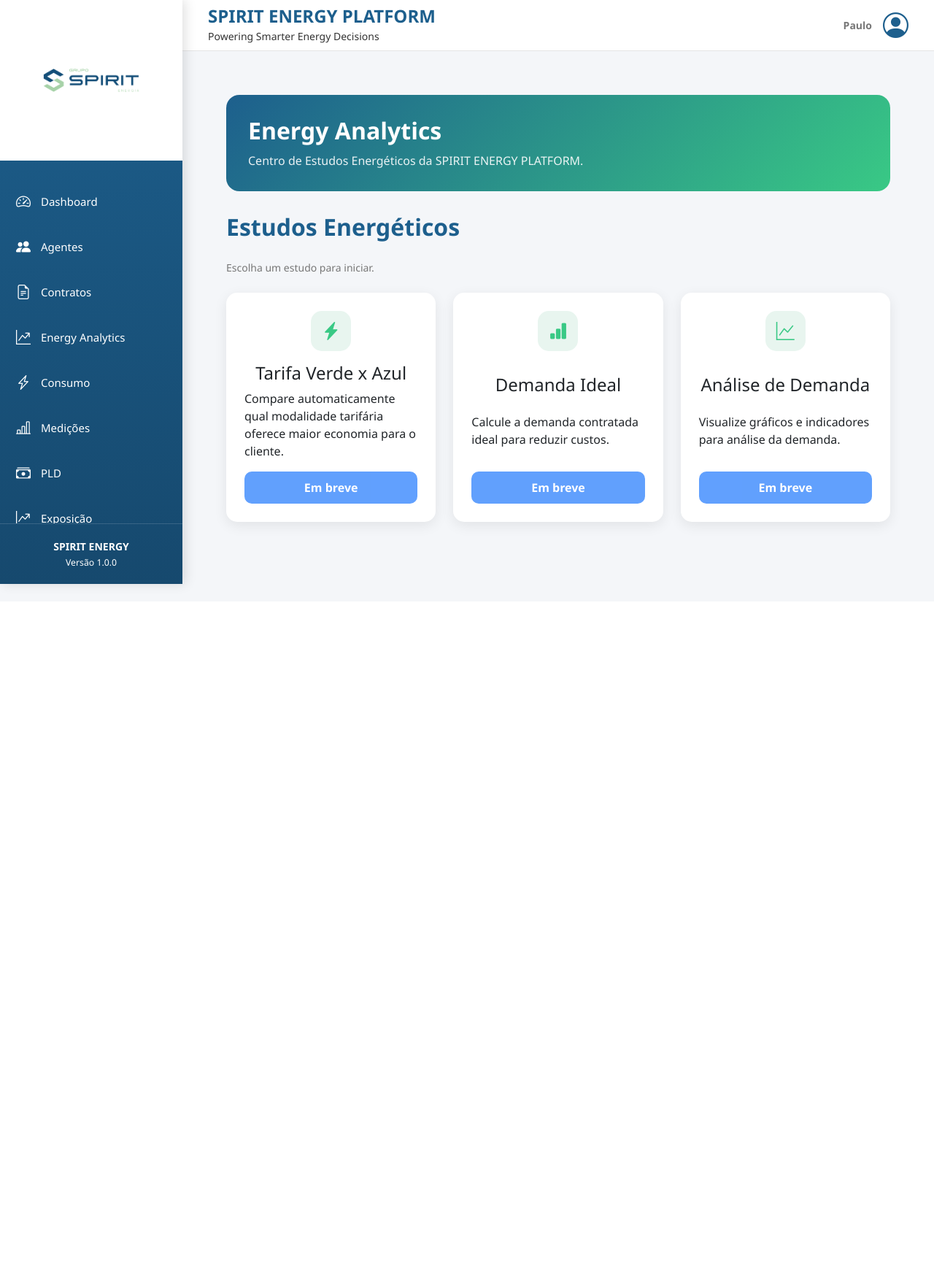
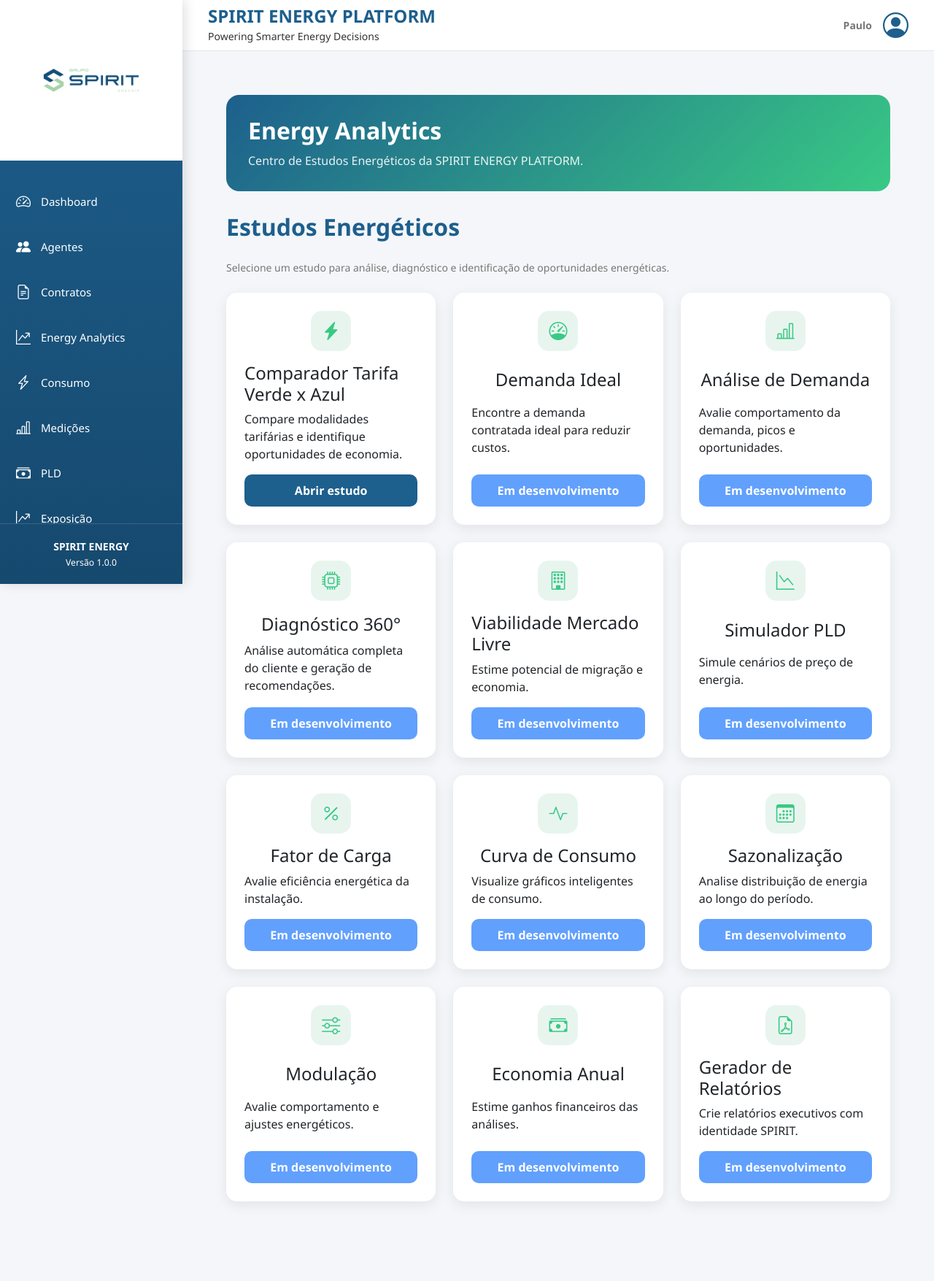
Before and after one commit to paulomeneghelli/spirit-energy-platform, a Flask app: page /energy-analytics in a window 1280 px wide. Shown: the whole page at 73% size. Before the commit the page ends 812 px from the top, so only its background shows below. Run offline with Flask 3, Linux system fonts and the light colour scheme.

Commit message:
Estrutura inicial do Energy Analytics HUB

```diff
--- a/backend/routes/energy_analytics.py
+++ b/backend/routes/energy_analytics.py
@@ -1,4 +1,5 @@
 from flask import Blueprint, render_template
+
 
 energy_analytics_bp = Blueprint(
     "energy_analytics",
@@ -16,6 +17,7 @@ def energy_analytics():
 
 @energy_analytics_bp.route("/energy-analytics/tarifa-verde-azul")
 def tarifa_verde_azul():
+
     return render_template(
         "analytics/tarifa_verde_azul.html"
     )
--- a/backend/templates/energy_analytics.html
+++ b/backend/templates/energy_analytics.html
@@ -4,15 +4,20 @@
 
 <div class="page fade-in">
 
+
     <div class="energy-banner">
 
-        <h2>Energy Analytics</h2>
+        <h2>
+            Energy Analytics
+        </h2>
 
         <p>
             Centro de Estudos Energéticos da SPIRIT ENERGY PLATFORM.
         </p>
 
     </div>
+
+
 
     <div class="mb-4">
 
@@ -21,12 +26,18 @@
         </h2>
 
         <p class="subtitle">
-            Escolha um estudo para iniciar.
+            Selecione um estudo para análise, diagnóstico
+            e identificação de oportunidades energéticas.
         </p>
 
     </div>
 
+
+
+
     <div class="row">
+
+
 
         <div class="col-lg-4 mb-4">
 
@@ -36,67 +47,342 @@
                     <i class="bi bi-lightning-charge-fill"></i>
                 </div>
 
-                <h4>Tarifa Verde x Azul</h4>
+                <h4>
+                    Comparador Tarifa Verde x Azul
+                </h4>
 
                 <p>
-                    Compare automaticamente qual modalidade tarifária oferece
-                    maior economia para o cliente.
+                    Compare modalidades tarifárias e identifique
+                    oportunidades de economia.
+                </p>
+
+                <a href="/energy-analytics/tarifa-verde-azul"
+                   class="btn btn-primary w-100">
+
+                    Abrir estudo
+
+                </a>
+
+            </div>
+
+        </div>
+
+
+
+
+
+        <div class="col-lg-4 mb-4">
+
+            <div class="card indicator-card h-100">
+
+                <div class="indicator-icon mb-3">
+                    <i class="bi bi-speedometer"></i>
+                </div>
+
+                <h4>
+                    Demanda Ideal
+                </h4>
+
+                <p>
+                    Encontre a demanda contratada ideal
+                    para reduzir custos.
                 </p>
 
                 <button class="btn btn-primary w-100" disabled>
-                    Em breve
+                    Em desenvolvimento
                 </button>
 
             </div>
 
         </div>
 
+
+
+
+
         <div class="col-lg-4 mb-4">
 
             <div class="card indicator-card h-100">
 
                 <div class="indicator-icon mb-3">
-                    <i class="bi bi-bar-chart-fill"></i>
+                    <i class="bi bi-bar-chart-line"></i>
                 </div>
 
-                <h4>Demanda Ideal</h4>
+                <h4>
+                    Análise de Demanda
+                </h4>
 
                 <p>
-                    Calcule a demanda contratada ideal para reduzir custos.
+                    Avalie comportamento da demanda,
+                    picos e oportunidades.
                 </p>
 
                 <button class="btn btn-primary w-100" disabled>
-                    Em breve
+                    Em desenvolvimento
                 </button>
 
             </div>
 
         </div>
 
+
+
+
+
         <div class="col-lg-4 mb-4">
 
             <div class="card indicator-card h-100">
 
                 <div class="indicator-icon mb-3">
-                    <i class="bi bi-graph-up"></i>
+                    <i class="bi bi-cpu"></i>
                 </div>
 
-                <h4>Análise de Demanda</h4>
+                <h4>
+                    Diagnóstico 360°
+                </h4>
 
                 <p>
-                    Visualize gráficos e indicadores para análise da demanda.
+                    Análise automática completa do cliente
+                    e geração de recomendações.
                 </p>
 
                 <button class="btn btn-primary w-100" disabled>
-                    Em breve
+                    Em desenvolvimento
                 </button>
 
             </div>
 
         </div>
 
+
+
+
+
+        <div class="col-lg-4 mb-4">
+
+            <div class="card indicator-card h-100">
+
+                <div class="indicator-icon mb-3">
+                    <i class="bi bi-building"></i>
+                </div>
+
+                <h4>
+                    Viabilidade Mercado Livre
+                </h4>
+
+                <p>
+                    Estime potencial de migração e economia.
+                </p>
+
+                <button class="btn btn-primary w-100" disabled>
+                    Em desenvolvimento
+                </button>
+
+            </div>
+
+        </div>
+
+
+
+
+
+        <div class="col-lg-4 mb-4">
+
+            <div class="card indicator-card h-100">
+
+                <div class="indicator-icon mb-3">
+                    <i class="bi bi-graph-down"></i>
+                </div>
+
+                <h4>
+                    Simulador PLD
+                </h4>
+
+                <p>
+                    Simule cenários de preço de energia.
+                </p>
+
+                <button class="btn btn-primary w-100" disabled>
+                    Em desenvolvimento
+                </button>
+
+            </div>
+
+        </div>
+
+
+
+
+
+        <div class="col-lg-4 mb-4">
+
+            <div class="card indicator-card h-100">
+
+                <div class="indicator-icon mb-3">
+                    <i class="bi bi-percent"></i>
+                </div>
+
+                <h4>
+                    Fator de Carga
+                </h4>
+
+                <p>
+                    Avalie eficiência energética da instalação.
+                </p>
+
+                <button class="btn btn-primary w-100" disabled>
+                    Em desenvolvimento
+                </button>
+
+            </div>
+
+        </div>
+
+
+
+
+
+        <div class="col-lg-4 mb-4">
+
+            <div class="card indicator-card h-100">
+
+                <div class="indicator-icon mb-3">
+                    <i class="bi bi-activity"></i>
+                </div>
+
+                <h4>
+                    Curva de Consumo
+                </h4>
+
+                <p>
+                    Visualize gráficos inteligentes de consumo.
+                </p>
+
+                <button class="btn btn-primary w-100" disabled>
+                    Em desenvolvimento
+                </button>
+
+            </div>
+
+        </div>
+
+
+
+
+
+        <div class="col-lg-4 mb-4">
+
+            <div class="card indicator-card h-100">
+
+                <div class="indicator-icon mb-3">
+                    <i class="bi bi-calendar3"></i>
+                </div>
+
+                <h4>
+                    Sazonalização
+                </h4>
+
+                <p>
+                    Analise distribuição de energia ao longo do período.
+                </p>
+
+                <button class="btn btn-primary w-100" disabled>
+                    Em desenvolvimento
+                </button>
+
+            </div>
+
+        </div>
+
+
+
+
+
+        <div class="col-lg-4 mb-4">
+
+            <div class="card indicator-card h-100">
+
+                <div class="indicator-icon mb-3">
+                    <i class="bi bi-sliders"></i>
+                </div>
+
+                <h4>
+                    Modulação
+                </h4>
+
+                <p>
+                    Avalie comportamento e ajustes energéticos.
+                </p>
+
+                <button class="btn btn-primary w-100" disabled>
+                    Em desenvolvimento
+                </button>
+
+            </div>
+
+        </div>
+
+
+
+
+
+        <div class="col-lg-4 mb-4">
+
+            <div class="card indicator-card h-100">
+
+                <div class="indicator-icon mb-3">
+                    <i class="bi bi-cash-stack"></i>
+                </div>
+
+                <h4>
+                    Economia Anual
+                </h4>
+
+                <p>
+                    Estime ganhos financeiros das análises.
+                </p>
+
+                <button class="btn btn-primary w-100" disabled>
+                    Em desenvolvimento
+                </button>
+
+            </div>
+
+        </div>
+
+
+
+
+
+        <div class="col-lg-4 mb-4">
+
+            <div class="card indicator-card h-100">
+
+                <div class="indicator-icon mb-3">
+                    <i class="bi bi-file-earmark-pdf"></i>
+                </div>
+
+                <h4>
+                    Gerador de Relatórios
+                </h4>
+
+                <p>
+                    Crie relatórios executivos com identidade SPIRIT.
+                </p>
+
+                <button class="btn btn-primary w-100" disabled>
+                    Em desenvolvimento
+                </button>
+
+            </div>
+
+        </div>
+
+
     </div>
+
 
 </div>
 
+
 {% endblock %}
```
Also changed, not shown: backend/static/css/analytics/analytics.css (added, +157 -0 lines), backend/templates/analytics/index.html (added, +153 -0 lines).
